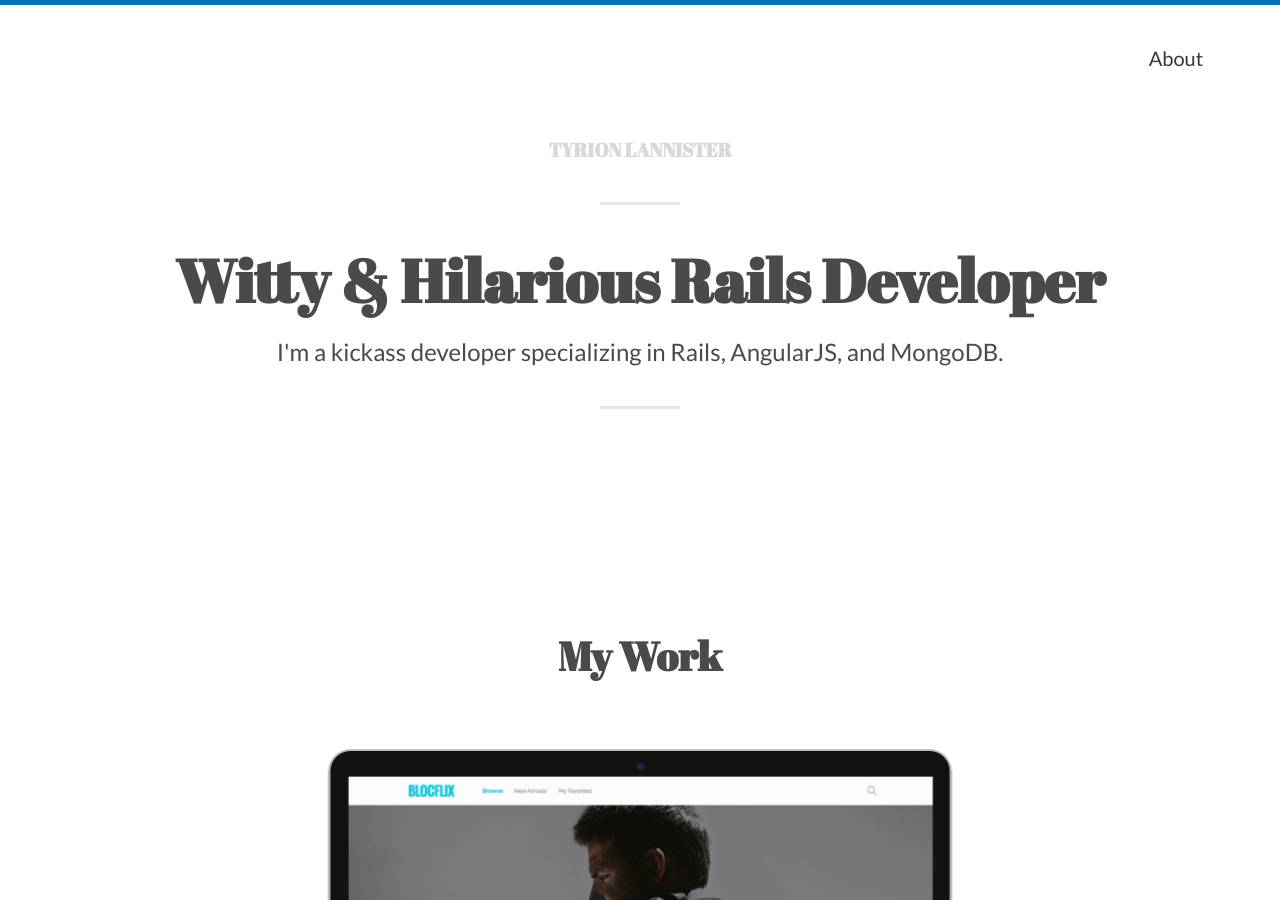
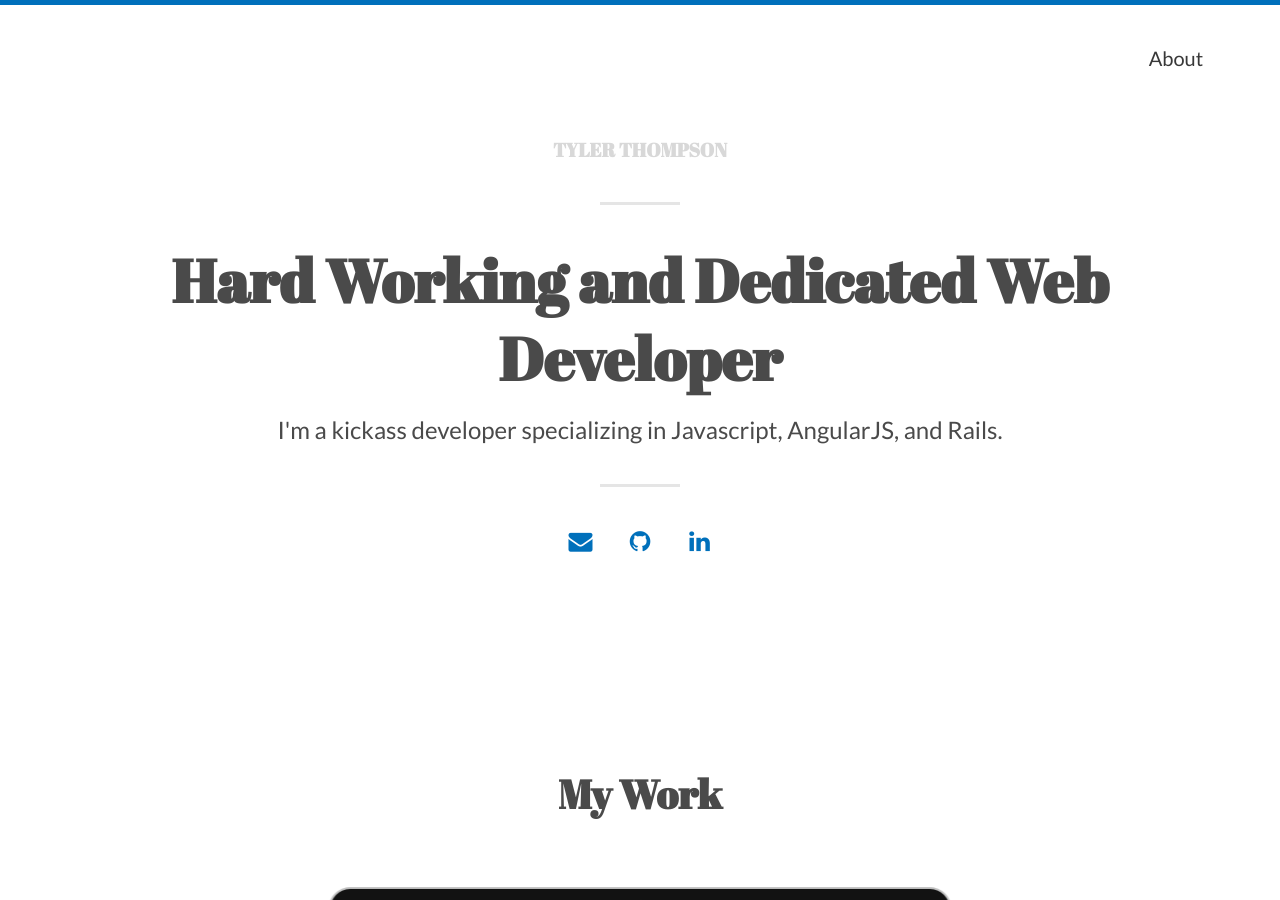
Before and after one commit to Bloc/portfolio-kami, a Jekyll site: the page built from index.html, in a window 1280 px wide and 900 px high. Built offline with Jekyll 4.4.1, drawn with Linux system fonts in a browser that asks for light colours; nearby versions of some CDN libraries; the list of posts is cut into pages by our own code.

Commit message:
forked and clone complete and config changes made

```diff
--- a/_config.yml
+++ b/_config.yml
@@ -5,29 +5,29 @@
 # THEME-SPECIFIC CONFIGURATION
 theme_settings:
   # Meta
-  title: Tyrion Lannister # Your name will go here
-  description: "A personal portfolio and blog website" # used by search engines
+  title: Tyler Thompson # Your name will go here
+  description: "A personal portfolio and blog site" # used by search engines
 
   # Header and footer text
   header_text: >
-     <h1>Witty & Hilarious Rails Developer</h1>
-     <p>I'm a kickass developer specializing in Rails, AngularJS, and MongoDB.</p>
+     <h1>Hard Working and Dedicated Web Developer</h1>
+     <p>I'm a kickass developer specializing in Javascript, AngularJS, and Rails.</p>
   header_text_feature_image:
   footer_text: >
    Powered by <a href="http://jekyllrb.com">Jekyll</a> and made with love.
 
   # Icons
   rss: false
-  email_address: # Full email address, e.g. "sam@example.com"
+  email_address: Th0mps0n.ty@yahoo.com
   behance:
   bitbucket:
   dribbble:
   facebook:
   flickr:
-  github: # github profile name, e.g. "madebymunsters"
+  github: www.github.com/th0mps0nty
   google_plus:
   instagram:
-  linkedin:  # Full URL
+  linkedin: www.linkedin.com/in/tyler-thompson-43615124/
   pinterest:
   reddit:
   soundcloud:
```
Also changed, not shown: img/life motto.jpg (added).
